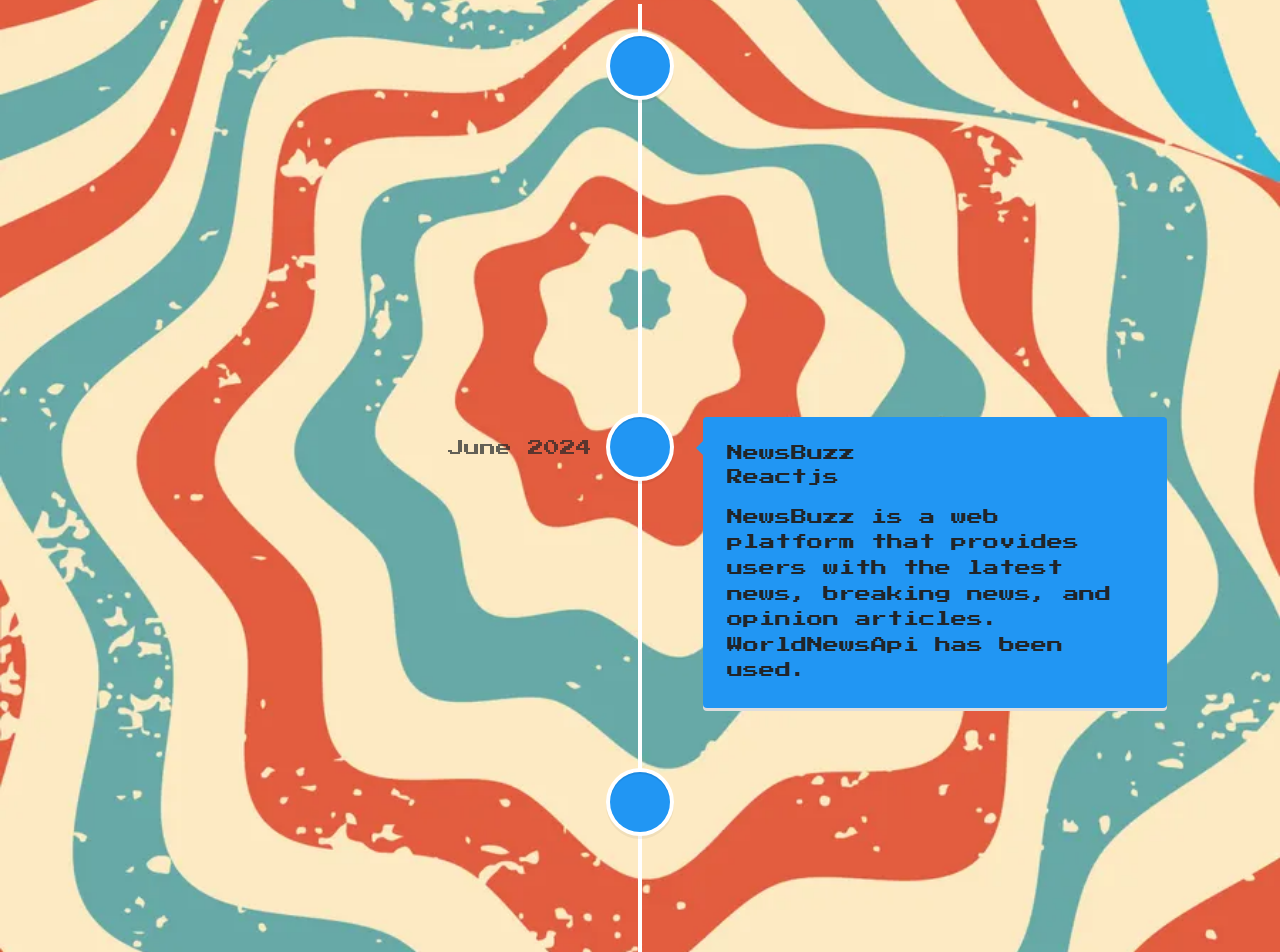
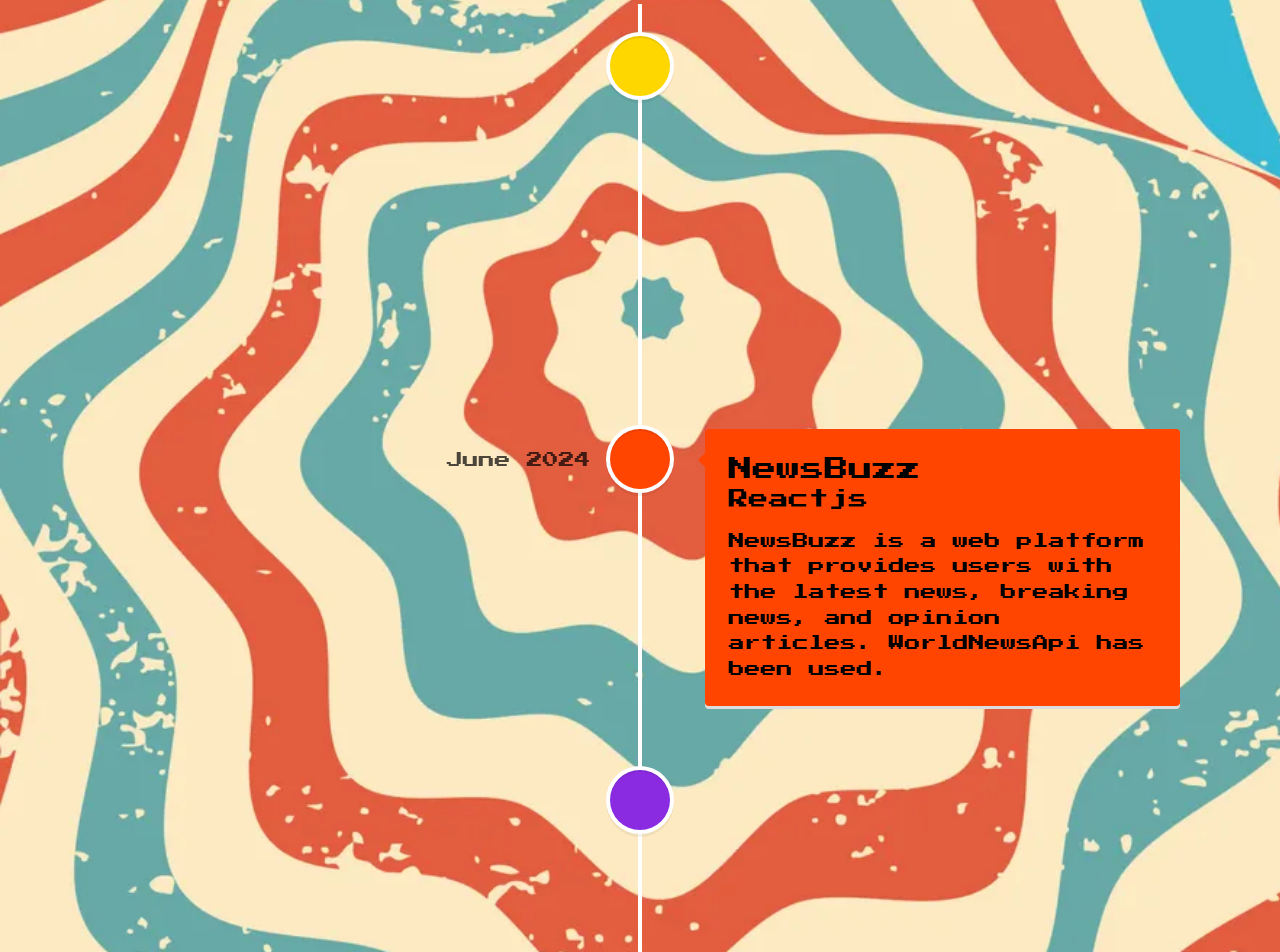
Before and after one commit to inthrakumar/portfolio-retro-styled, a Next.js app: page /projects in a window 1280 px wide. Shown: the part 160-1112 px from the top of the page. Built offline with nearby package versions, Linux system fonts and the light colour scheme.

Commit message:
Text size update

```diff
--- a/src/app/layout.tsx
+++ b/src/app/layout.tsx
@@ -20,7 +20,7 @@ export default function RootLayout({
   return (
     <html lang="en">
 
-      <body className={`${Press_start.className}  flex flex-col min-h-screen  bg-cover bg-no-repeat gap-3 overflow-y-auto`} style={{ backgroundImage: `url(${bg.src})` }}>
+      <body className={`${Press_start.className}  flex flex-col min-h-screen  bg-cover bg-repeat-y gap-3 max-sm:gap-1 overflow-scrolls`} style={{ backgroundImage: `url(${bg.src})` }}>
 
         <Header />
 
--- a/src/app/projects/page.tsx
+++ b/src/app/projects/page.tsx
@@ -3,7 +3,7 @@ import React from 'react'
 import Timeline from '@/components/Timeline'
 function Projects() {
     return (
-        <div className='m-10 mt-20 flex w-100vw items-center justify-center'>
+        <div className='m-10 mt-20 flex items-center justify-center'>
             <Timeline />
 
         </div>
--- a/src/components/Timeline.tsx
+++ b/src/components/Timeline.tsx
@@ -1,62 +1,61 @@
-import React from 'react'
+import React from 'react';
 import { VerticalTimeline, VerticalTimelineElement } from 'react-vertical-timeline-component';
 import 'react-vertical-timeline-component/style.min.css';
+
 function Timeline() {
     return (
-        <div className='flex flex-col gap-2'>
+        <div className='flex flex-col w-full  gap-2 items-center jusitfy-center'>
             <VerticalTimeline className='visible'>
                 <VerticalTimelineElement
                     className="vertical-timeline-element--education "
-                    contentStyle={{ background: 'rgb(33, 150, 243)' }}
-                    contentArrowStyle={{ borderRight: '7px solid  rgb(33, 150, 243)' }}
+                    contentStyle={{ background: '#FFD700', color: '#000' }}
+                    contentArrowStyle={{ borderRight: '7px solid  #FFD700' }}
                     date="March-April 2024"
-                    dateClassName='!text-#000'
-                    iconStyle={{ background: 'rgb(33, 150, 243)', color: '#fff' }}
+                    dateClassName='!text-#000 max-sm:!text-[8px]'
+                    iconStyle={{ background: '#FFD700', color: '#000' }}
                     visible={true}
                 >
-                    <h3 className="vertical-timeline-element-title">Celestial Trust</h3>
-                    <h4 className="vertical-timeline-element-subtitle">FullStackApp</h4>
-                    <p>
+                    <h3 className="vertical-timeline-element-title whitespace-nowrap text-2xl max-sm:text-xs">Celestial Trust</h3>
+                    <h4 className="vertical-timeline-element-subtitle whitespace-nowrap text-xl max-sm:text-[10px]">FullStackApp</h4>
+                    <p className='text-lg max-sm:!text-[6px]'>
                         Celestial Trust is a web platform that provides a seamless experience for people to connect with trust and donate.
                         Trusts also promote their work and receive donations from all over the web.
                     </p>
                 </VerticalTimelineElement>
                 <VerticalTimelineElement
-                    className="vertical-timeline-element--work"
+                    className="vertical-timeline-element--work "
                     date="June 2024"
-                    iconStyle={{ background: 'rgb(33, 150, 243)', color: '#fff' }}
+                    dateClassName='!text-#000 max-sm:!text-[8px]'
+                    contentStyle={{ background: '#FF4500', color: '#000' }}
+                    contentArrowStyle={{ borderRight: '7px solid  #FF4500' }}
+                    iconStyle={{ background: '#FF4500', color: '#000' }}
                     visible={true}
-
-                    contentStyle={{ background: 'rgb(33, 150, 243)' }}
-                    contentArrowStyle={{ borderRight: '7px solid  rgb(33, 150, 243)' }}
                 >
-                    <h3 className="vertical-timeline-element-title">NewsBuzz</h3>
-                    <h4 className="vertical-timeline-element-subtitle">Reactjs</h4>
-                    <p>
+                    <h3 className="vertical-timeline-element-title whitespace-nowrap text-2xl max-sm:text-xs">NewsBuzz</h3>
+                    <h4 className="vertical-timeline-element-subtitle whitespace-nowrap text-xl max-sm:text-[10px]">Reactjs</h4>
+                    <p className='text-lg max-sm:!text-[8px]'>
                         NewsBuzz is a web platform that provides users with the latest news, breaking news, and opinion articles.
                         WorldNewsApi has been used.
                     </p>
-                </VerticalTimelineElement><VerticalTimelineElement
-                    className="vertical-timeline-element--work"
-                    date="June 2024"
-                    iconStyle={{ background: 'rgb(33, 150, 243)', color: '#fff' }}
+                </VerticalTimelineElement>
+                <VerticalTimelineElement
+                    className="vertical-timeline-element--work "
+                    date="July 2024"
+                    dateClassName='!text-#000 max-sm:!text-[8px]'
+                    contentStyle={{ background: '#8A2BE2', color: '#000' }}
+                    contentArrowStyle={{ borderRight: '7px solid  #8A2BE2' }}
+                    iconStyle={{ background: '#8A2BE2', color: '#000' }}
                     visible={true}
-
-                    contentStyle={{ background: 'rgb(33, 150, 243)' }}
-                    contentArrowStyle={{ borderRight: '7px solid  rgb(33, 150, 243)' }}
                 >
-                    <h3 className="vertical-timeline-element-title">RetroStylePortfolio</h3>
-                    <h4 className="vertical-timeline-element-subtitle">Nextjs</h4>
-                    <p>
-                        Portfolio website which was created followinf the retro style provided by nescss . Nextjs and Tailwind has been used.
+                    <h3 className="vertical-timeline-element-title whitespace-nowrap text-2xl max-sm:text-xs">RetroStylePortfolio</h3>
+                    <h4 className="vertical-timeline-element-subtitle whitespace-nowrap text-xl max-sm:text-[10px]">Nextjs</h4>
+                    <p className='text-lg max-sm:!text-[8px]'>
+                        Portfolio website which was created by using react framework nextjs. Nescss and Tailwind have been used for styling and providing the retro effect.
                     </p>
                 </VerticalTimelineElement>
-
             </VerticalTimeline>
-
-
         </div>
-    )
+    );
 }
 
-export default Timeline
+export default Timeline;
```
Also changed, not shown: 1 other file (tests, documents, lock files or other folders).
